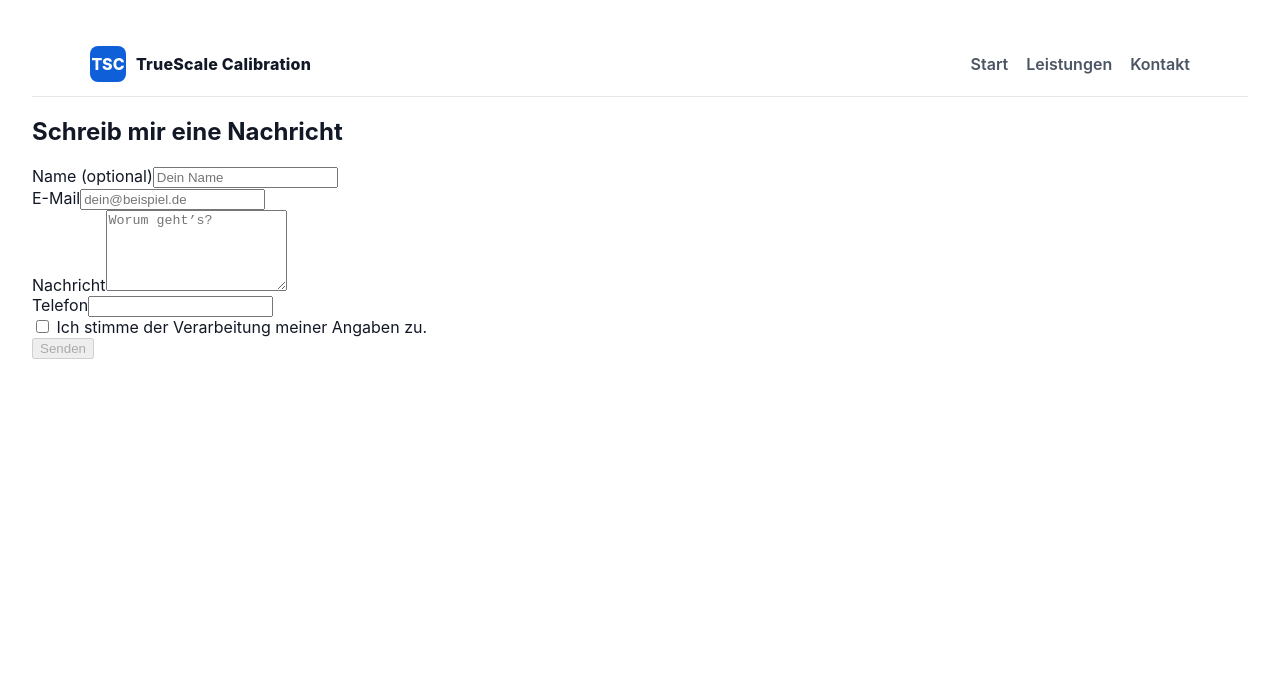
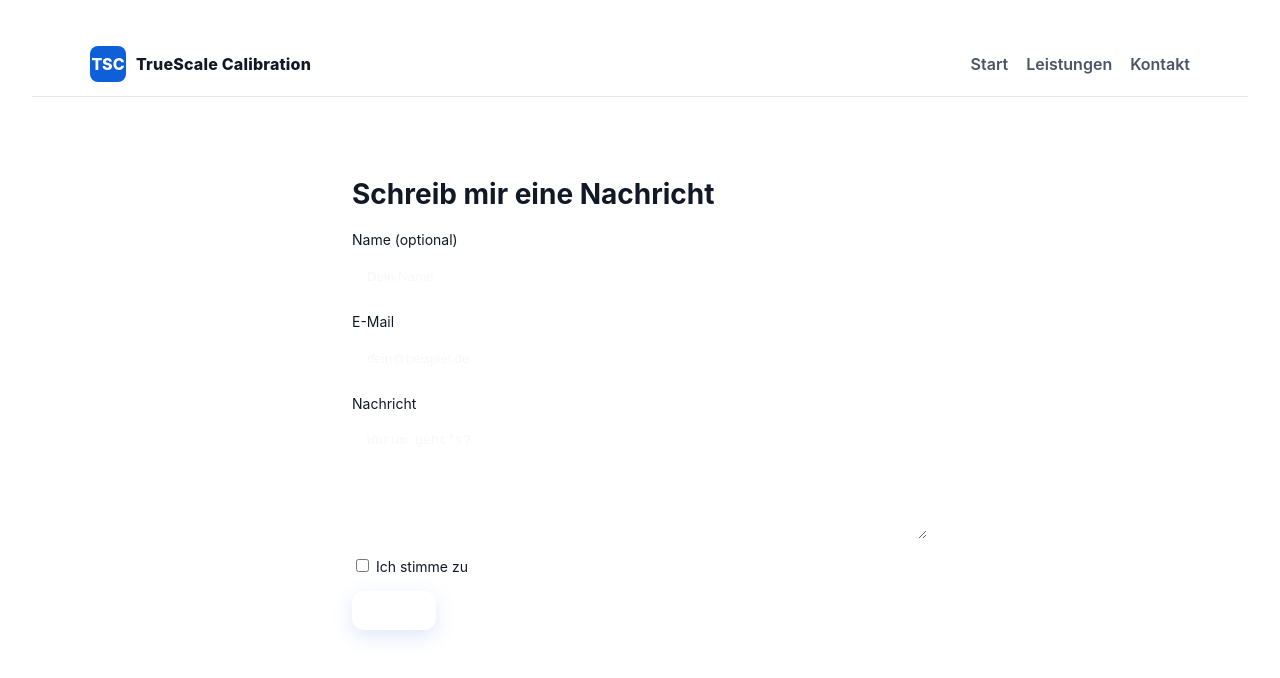
Before and after one commit to Melikjanyan/TrueScaleCalibration, an Angular app: page /kontakt in a window 1280 px wide. Shown: the top 678 px of the page. Built offline with nearby package versions, Linux system fonts and the light colour scheme.

Commit message:
style: contact page styles aktiv + markup

```diff
--- a/src/app/pages/contact/contact.component.html
+++ b/src/app/pages/contact/contact.component.html
@@ -1,4 +1,4 @@
-<form (ngSubmit)="submit()" [formGroup]="form" class="contact-form" novalidate>
+<form class="contact-form" (ngSubmit)="submit()" [formGroup]="form" novalidate>
   <h2 class="form-title">Schreib mir eine Nachricht</h2>
 
   <div class="field">
@@ -8,36 +8,22 @@
 
   <div class="field">
     <label for="email">E-Mail</label>
-    <input id="email" type="email" formControlName="email" placeholder="dein@beispiel.de" required
-           [class.invalid]="form.get('email')?.invalid && form.get('email')?.touched" />
-    <small class="hint error" *ngIf="form.get('email')?.invalid && form.get('email')?.touched">
-      Bitte eine gültige E-Mail eingeben.
-    </small>
+    <input id="email" type="email" formControlName="email" placeholder="dein@beispiel.de" required />
   </div>
 
   <div class="field">
     <label for="message">Nachricht</label>
-    <textarea id="message" formControlName="message" rows="5" placeholder="Worum geht’s?" required
-              [class.invalid]="form.get('message')?.invalid && form.get('message')?.touched"></textarea>
-    <small class="hint error" *ngIf="form.get('message')?.invalid && form.get('message')?.touched">
-      Bitte eine Nachricht eingeben (mind. 3 Zeichen).
-    </small>
+    <textarea id="message" formControlName="message" rows="5" placeholder="Worum geht’s?" required></textarea>
   </div>
 
-  <!-- Honeypot: visuell versteckt, aber NICHT display:none -->
+  <!-- Honeypot: im DOM, aber visuell versteckt -->
   <div class="sr-only">
     <label for="hp">Telefon</label>
     <input id="hp" type="text" formControlName="hp" tabindex="-1" autocomplete="off" />
   </div>
 
   <div class="field checkbox">
-    <label>
-      <input type="checkbox" formControlName="agree" required />
-      Ich stimme der Verarbeitung meiner Angaben zu.
-    </label>
-    <small class="hint error" *ngIf="form.get('agree')?.invalid && form.get('agree')?.touched">
-      Bitte zustimmen, sonst kann ich nicht antworten.
-    </small>
+    <label><input type="checkbox" formControlName="agree" required /> Ich stimme zu</label>
   </div>
 
   <button class="btn" type="submit" [disabled]="sending || form.invalid">
@@ -45,6 +31,6 @@
     <span *ngIf="sending">Senden…</span>
   </button>
 
-  <p class="alert success" *ngIf="success" aria-live="polite">Deine Nachricht wurde gesendet. Danke!</p>
-  <p class="alert error" *ngIf="error" aria-live="assertive">Fehler: {{ error }}</p>
+  <p class="alert success" *ngIf="success" aria-live="polite">{{ success }}</p>
+  <p class="alert error" *ngIf="error" aria-live="assertive">{{ error }}</p>
 </form>
--- a/src/app/pages/contact/contact.component.scss
+++ b/src/app/pages/contact/contact.component.scss
@@ -1,5 +1,4 @@
 :root {
-  --bg: #0b0f14;
   --panel: #111722;
   --panel-2: #0e1320;
   --text: #e8edf5;
@@ -30,24 +29,12 @@
   font-weight: 700;
 }
 
-.field {
-  display: grid;
-  gap: 8px;
-  margin-bottom: 16px;
-}
+.field { display: grid; gap: 8px; margin-bottom: 16px; }
+.field.checkbox { align-items: start; }
 
-.field.checkbox {
-  align-items: start;
-}
+label { color: var(--muted); font-size: 14px; }
 
-label {
-  color: var(--muted);
-  font-size: 14px;
-}
-
-input[type="text"],
-input[type="email"],
-textarea {
+input[type="text"], input[type="email"], textarea {
   width: 100%;
   padding: 12px 14px;
   border-radius: 10px;
@@ -55,36 +42,23 @@ textarea {
   background: rgba(255,255,255,0.03);
   color: var(--text);
   outline: none;
-  transition: border-color .15s ease, box-shadow .15s ease, background .15s ease;
+  transition: border-color .15s, box-shadow .15s, background .15s;
 }
 
 textarea { resize: vertical; min-height: 120px; }
 
-input::placeholder,
-textarea::placeholder {
-  color: rgba(232,237,245,0.45);
-}
+input::placeholder, textarea::placeholder { color: rgba(232,237,245,0.45); }
 
-input:focus,
-textarea:focus {
+input:focus, textarea:focus {
   border-color: var(--accent);
   box-shadow: 0 0 0 4px var(--ring);
   background: rgba(255,255,255,0.05);
 }
 
-.invalid,
 .ng-invalid.ng-touched {
   border-color: var(--danger) !important;
   box-shadow: 0 0 0 3px rgba(255,107,107,0.25) !important;
 }
-
-.hint {
-  font-size: 12px;
-  line-height: 1.3;
-  color: var(--muted);
-}
-
-.hint.error { color: var(--danger); }
 
 .btn {
   appearance: none;
@@ -95,37 +69,22 @@ textarea:focus {
   color: white;
   font-weight: 600;
   cursor: pointer;
-  transition: transform .06s ease, filter .2s ease;
+  transition: transform .06s, filter .2s;
   box-shadow: 0 6px 20px rgba(91,140,255,0.35);
 }
 .btn:hover { filter: brightness(1.06); }
 .btn:active { transform: translateY(1px); }
-.btn:disabled {
-  opacity: .6;
-  cursor: not-allowed;
-  filter: saturate(.8);
-}
+.btn:disabled { opacity: .6; cursor: not-allowed; filter: saturate(.8); }
 
-.alert {
-  margin-top: 14px;
-  padding: 10px 12px;
-  border-radius: 10px;
-  font-size: 14px;
-}
-.alert.success {
-  background: rgba(30,201,127,0.12);
-  border: 1px solid rgba(30,201,127,0.35);
-}
-.alert.error {
-  background: rgba(255,107,107,0.12);
-  border: 1px solid rgba(255,107,107,0.35);
-}
+.alert { margin-top: 14px; padding: 10px 12px; border-radius: 10px; font-size: 14px; }
+.alert.success { background: rgba(30,201,127,0.12); border: 1px solid rgba(30,201,127,0.35); color: var(--text); }
+.alert.error   { background: rgba(255,107,107,0.12); border: 1px solid rgba(255,107,107,0.35); color: var(--text); }
 
-/* Screenreader-only -> DOM bleibt sichtbar (für Honeypot) */
+/* SR-only: nicht display:none, damit Bots reinfallen können */
 .sr-only {
   position: absolute !important;
   width: 1px; height: 1px;
   padding: 0; margin: -1px;
-  overflow: hidden; clip: rect(0, 0, 0, 0);
+  overflow: hidden; clip: rect(0,0,0,0);
   white-space: nowrap; border: 0;
 }
--- a/src/app/pages/contact/contact.component.ts
+++ b/src/app/pages/contact/contact.component.ts
@@ -8,6 +8,7 @@ import { CommonModule } from '@angular/common';
   standalone: true,
   imports: [CommonModule, ReactiveFormsModule, HttpClientModule],
   templateUrl: './contact.component.html',
+  styleUrls: ['./contact.component.scss'],   // <-- WICHTIG
 })
 export class ContactComponent {
   sending = false;
@@ -19,7 +20,7 @@ export class ContactComponent {
     email: ['', [Validators.required, Validators.email]],
     message: ['', [Validators.required, Validators.minLength(5)]],
     agree: [false, Validators.requiredTrue],
-    hp: [''], // <— wichtig: existiert für formControlName="hp"
+    hp: [''],
   });
 
   constructor(private fb: FormBuilder, private http: HttpClient) {}
```
